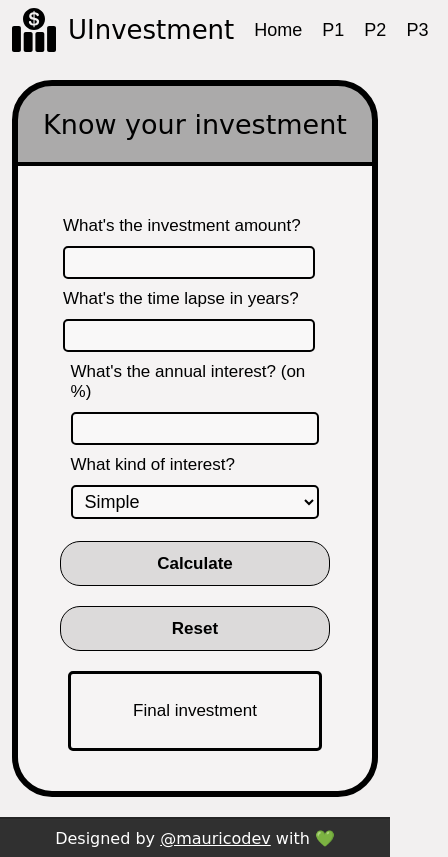
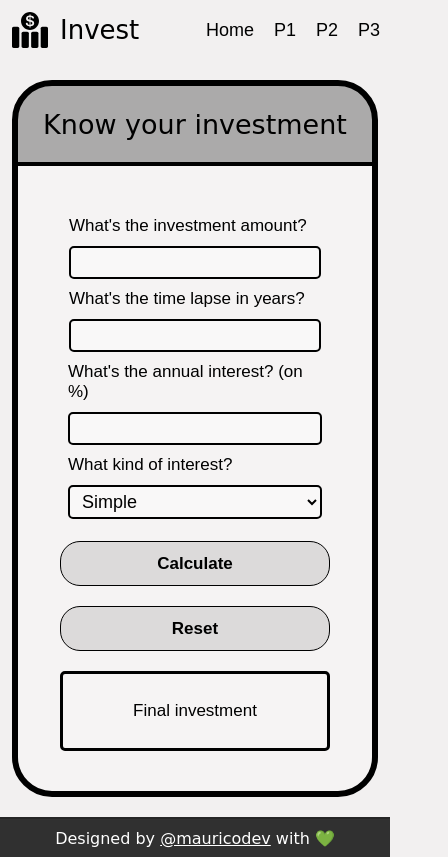
Before and after one commit to maucarrasz/matematicas, a plain HTML site: page taller3.html in a window 390 px wide. Shown: the whole page, 448 px wide, since content can reach past the window. Drawn offline with Linux system fonts and the light colour scheme; a web font is replaced by a local one.

Commit message:
Fix some responsive styles issues

```diff
--- a/styles/taller1.css
+++ b/styles/taller1.css
@@ -34,16 +34,15 @@ header {
 }
 
 .logo-container p {
-  font-size: 2.6rem;
+  font-size: 2.2rem;
   font-family: "Rakkas", cursive;
 }
 .logo {
-  width: 80px;
+  width: 56px;
 }
 
 header ul {
   display: flex;
-  margin: 0 10px;
   font-size: 1.6rem;
   list-style: none;
 }
@@ -73,13 +72,14 @@ main {
 }
 
 .sections-container {
-  display: grid;
-  grid-template-columns: repeat(3, 1fr);
+  display: flex;
+  flex-flow: row wrap;
   position: relative;
+  margin-top: 20px;
 }
 
 .section {
-  width: 90%;
+  width: 100%;
   margin: 0 auto;
   display: flex;
   flex-flow: column wrap;
@@ -93,9 +93,12 @@ main {
 .section h2 {
   width: 132px;
   margin-bottom: 30px;
-  padding: 0 15px;
-  border-bottom: 3px solid black;
-  font-size: 2.8rem;
+
+  padding: 6px 15px;
+  border: 3px solid black;
+  border-radius: 10px;
+  font-size: 2.6rem;
+
   font-family: "Rakkas", cursive;
   text-align: center;
 }
@@ -208,8 +211,7 @@ footer {
   display: flex;
   justify-content: center;
   align-items: center;
-  position: absolute;
-  bottom: 0;
+  position: relative;
   color: #fff;
   background-color: rgba(0, 0, 0, 0.8);
   border-top: 2px solid rgba(0, 0, 0, 0.2);
@@ -227,45 +229,41 @@ footer {
   text-decoration: none;
 }
 
-@media screen and (max-width: 799px) {
-  .logo-container p {
-    font-size: 1.9rem;
+@media screen and (min-width: 600px) {
+  .logo {
+    width: 80px;
   }
   .sections-container {
-    display: flex;
-    flex-flow: row wrap;
+    margin: 0;
   }
   .section {
     width: 50%;
+  }
+  .section h2 {
+    padding: 0 15px;
+    border: none;
+    border-radius: 0;
+    border-bottom: 3px solid black;
+    font-size: 2.8rem;
+  }
+}
+@media screen and (min-width: 850px) {
+  .logo-container p {
+    font-size: 2.6rem;
+  }
+  .sections-container {
+    display: grid;
+    grid-template-columns: repeat(3, 1fr);
+  }
+  .section {
+    width: 100%;
   }
   .section__image {
     width: 140px;
     height: 140px;
   }
   footer {
-    position: relative;
+    position: absolute;
+    bottom: 0;
   }
 }
-@media screen and (max-width: 600px) {
-  header {
-    padding: 0;
-  }
-  header ul {
-    margin: 0;
-  }
-  .logo {
-    width: 56px;
-  }
-  .sections-container {
-    margin-top: 20px;
-  }
-  .section {
-    width: 100%;
-  }
-  .section h2 {
-    font-size: 2.6rem;
-    padding: 6px 15px;
-    border: 3px solid black;
-    border-radius: 10px;
-  }
-}
--- a/styles/taller2.css
+++ b/styles/taller2.css
@@ -34,7 +34,7 @@ header {
   margin-left: 12px;
 }
 .logo {
-  width: 40px;
+  width: 32px;
   margin-right: 12px;
 }
 
@@ -45,7 +45,6 @@ header {
 
 header ul {
   display: flex;
-  margin: 0 10px;
   font-size: 1.6rem;
   list-style: none;
 }
@@ -71,12 +70,11 @@ header li a:hover {
 
 main {
   width: 100%;
-  height: calc(100vh - 100px);
   display: flex;
   justify-content: center;
   align-items: center;
   padding: 0 12px;
-  margin: 0 auto;
+  margin: 10px auto 200px;
   font-size: 1.7rem;
 }
 
@@ -233,7 +231,13 @@ footer {
     margin: 20px auto;
   }
 }
-@media screen and (min-width: 1024px) {
+@media screen and (min-height: 600px) {
+  footer {
+    position: relative;
+  }
+}
+
+@media screen and (min-width: 768px) {
   footer {
     position: absolute;
     bottom: 0;
--- a/styles/taller3.css
+++ b/styles/taller3.css
@@ -29,7 +29,7 @@ header {
   margin-left: 12px;
 }
 .logo {
-  width: 44px;
+  width: 36px;
   margin-right: 12px;
 }
 
@@ -40,7 +40,6 @@ header {
 
 header ul {
   display: flex;
-  margin: 0 10px;
   font-size: 1.6rem;
   list-style: none;
 }
@@ -120,14 +119,10 @@ main .box-content {
   align-items: center;
 }
 .group-container {
-  width: 98%;
   display: flex;
   flex-wrap: wrap;
   justify-content: center;
   margin-bottom: 12px;
-}
-.group-left {
-  margin-right: 12px;
 }
 
 .label-input-container {
@@ -201,6 +196,8 @@ input[type="number"] {
 
 .answer-container {
   width: 100%;
+  min-width: 270px;
+  max-width: 580px;
   height: 80px;
   border: 3px solid black;
   border-radius: 5px;
@@ -261,7 +258,7 @@ footer {
   text-align: center;
 }
 
-@media screen and (min-width: 768px) {
+@media screen and (min-width: 700px) {
   .logo {
     height: 44px;
   }
@@ -269,13 +266,24 @@ footer {
     font-size: 4rem;
   }
   .group-container {
+    width: 100%;
     justify-content: space-between;
   }
+  .group-left {
+    margin-right: 12px;
+  }
+
   .btn-container {
     justify-content: space-between;
   }
 }
-@media screen and (min-width: 1024px) {
+@media screen and (min-height: 600px) {
+  footer {
+    position: relative;
+  }
+}
+
+@media screen and (min-width: 768px) {
   footer {
     position: absolute;
     bottom: 0;
--- a/taller3.html
+++ b/taller3.html
@@ -21,11 +21,11 @@
           alt=""
           class="logo"
         />
-        <p>UInvestment</p>
+        <p>Invest</p>
       </div>
       <nav>
         <ul>
-          <li><a href="."></a>Home</li>
+          <li><a href=".">Home</a></li>
           <li><a href="./taller1.html">P1</a></li>
           <li><a href="./taller2.html">P2</a></li>
           <li><a href="./taller3.html">P3</a></li>
```
